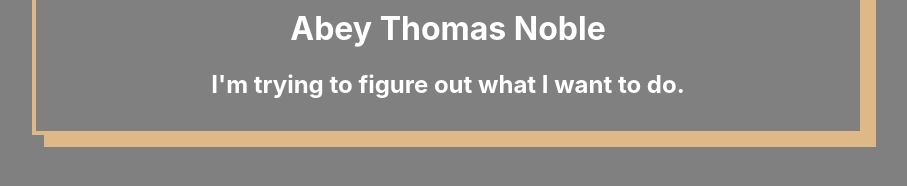
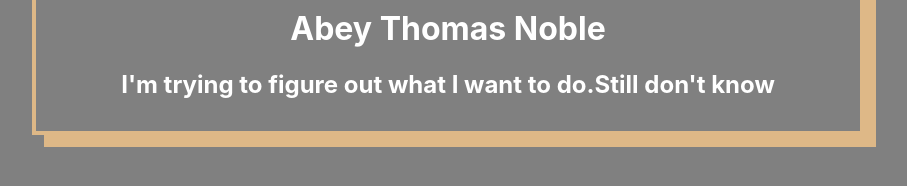
Before and after one commit to abey-noble/new-personal-website, a plain HTML site: page index.html in a window 1280 px wide. Shown: the part 148-334 px from the top of the page, without its empty margins (192-1099 px from the left). Drawn offline with Linux system fonts and the light colour scheme.

Commit message:
even later commit

```diff
--- a/index.html
+++ b/index.html
@@ -18,7 +18,7 @@
   <img src="https://media-exp1.licdn.com/dms/image/C4D03AQHJREqtA3XvhA/profile-displayphoto-shrink_200_200/0?e=1600905600&v=beta&t=_kDWZw6JpBjpYmSIdA4lTFuzuyiuGAGZqEFPTsMgjgo"/>
 
   <h1>Abey Thomas Noble </h1>
-  <h2>I'm trying to figure out what I want to do.</h2>
+  <h2>I'm trying to figure out what I want to do.Still don't know</h2>
 
 
     <script src="script.js"></script>
```
